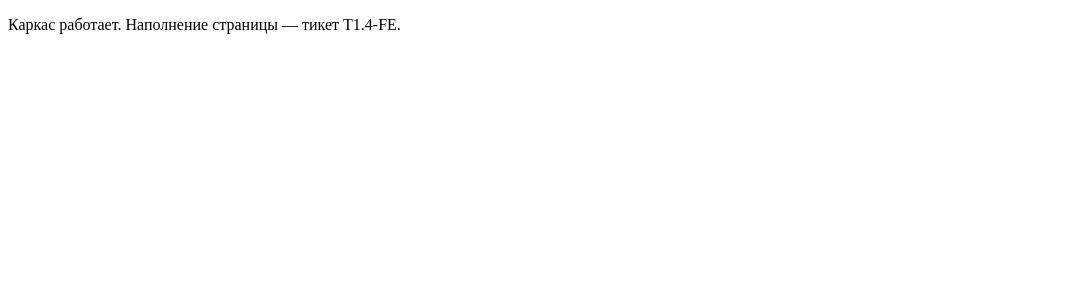
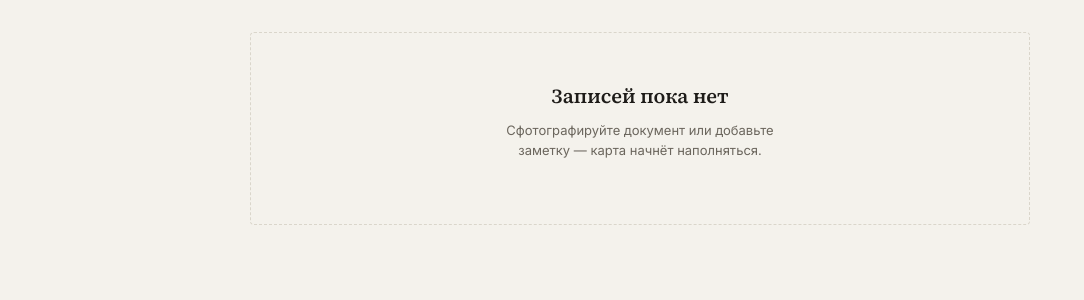
Before and after one commit to masterfocus92/medarchive, a FastAPI app: page / in a window 1280 px wide. Shown: the top 300 px of the page, without its empty margins (0-1084 px from the left). Run offline with FastAPI, Linux system fonts and the light colour scheme.

Commit message:
T1.4-FE: layout на токенах — tokens.css из кита, base.html, пустое состояние
Self-hosted шрифты woff2 (ADR-008), первый Jinja-макрос примитива
(empty), тесты-стражи дизайн-системы: сырой hex или inline-стиль
в шаблонах роняет прогон.

Co-Authored-By: Claude Fable 5 <noreply@anthropic.com>

```diff
--- /dev/null
+++ b/app/static/css/app.css
@@ -0,0 +1,126 @@
+/* Базовый слой продукта. Всё извлечено из docs/design-kit.html —
+   кит первичен, расхождение значений с китом = дефект.
+   CSS примитивов добавляется сюда по мере их ПЕРВОГО использования
+   на экране (DESIGN.MD §4) — мёртвых стилей «на вырост» здесь нет. */
+
+/* ---------- Шрифты (self-hosted, ADR-008) ----------
+   Латиница и кириллица — отдельными подмножествами: браузер скачает
+   только нужное. font-display: swap — текст виден до загрузки шрифта. */
+
+/* Inter — интерфейс, тело, формы */
+@font-face {
+  font-family: "Inter";
+  font-style: normal;
+  font-weight: 400;
+  font-display: swap;
+  src: url("../fonts/inter-latin-400-normal.woff2") format("woff2");
+  unicode-range: U+0000-00FF, U+0131, U+0152-0153, U+02BB-02BC, U+02C6, U+02DA, U+02DC, U+2000-206F, U+20AC, U+2122, U+2212;
+}
+@font-face {
+  font-family: "Inter";
+  font-style: normal;
+  font-weight: 400;
+  font-display: swap;
+  src: url("../fonts/inter-cyrillic-400-normal.woff2") format("woff2");
+  unicode-range: U+0301, U+0400-045F, U+0490-0491, U+04B0-04B1, U+2116;
+}
+@font-face {
+  font-family: "Inter";
+  font-style: normal;
+  font-weight: 500;
+  font-display: swap;
+  src: url("../fonts/inter-latin-500-normal.woff2") format("woff2");
+  unicode-range: U+0000-00FF, U+0131, U+0152-0153, U+02BB-02BC, U+02C6, U+02DA, U+02DC, U+2000-206F, U+20AC, U+2122, U+2212;
+}
+@font-face {
+  font-family: "Inter";
+  font-style: normal;
+  font-weight: 500;
+  font-display: swap;
+  src: url("../fonts/inter-cyrillic-500-normal.woff2") format("woff2");
+  unicode-range: U+0301, U+0400-045F, U+0490-0491, U+04B0-04B1, U+2116;
+}
+
+/* Source Serif 4 — заголовки (600) и карандашные пометки (400 italic) */
+@font-face {
+  font-family: "Source Serif 4";
+  font-style: normal;
+  font-weight: 600;
+  font-display: swap;
+  src: url("../fonts/source-serif-4-latin-600-normal.woff2") format("woff2");
+  unicode-range: U+0000-00FF, U+0131, U+0152-0153, U+02BB-02BC, U+02C6, U+02DA, U+02DC, U+2000-206F, U+20AC, U+2122, U+2212;
+}
+@font-face {
+  font-family: "Source Serif 4";
+  font-style: normal;
+  font-weight: 600;
+  font-display: swap;
+  src: url("../fonts/source-serif-4-cyrillic-600-normal.woff2") format("woff2");
+  unicode-range: U+0301, U+0400-045F, U+0490-0491, U+04B0-04B1, U+2116;
+}
+@font-face {
+  font-family: "Source Serif 4";
+  font-style: italic;
+  font-weight: 400;
+  font-display: swap;
+  src: url("../fonts/source-serif-4-latin-400-italic.woff2") format("woff2");
+  unicode-range: U+0000-00FF, U+0131, U+0152-0153, U+02BB-02BC, U+02C6, U+02DA, U+02DC, U+2000-206F, U+20AC, U+2122, U+2212;
+}
+@font-face {
+  font-family: "Source Serif 4";
+  font-style: italic;
+  font-weight: 400;
+  font-display: swap;
+  src: url("../fonts/source-serif-4-cyrillic-400-italic.woff2") format("woff2");
+  unicode-range: U+0301, U+0400-045F, U+0490-0491, U+04B0-04B1, U+2116;
+}
+
+/* JetBrains Mono — данные: даты, измерения */
+@font-face {
+  font-family: "JetBrains Mono";
+  font-style: normal;
+  font-weight: 400;
+  font-display: swap;
+  src: url("../fonts/jetbrains-mono-latin-400-normal.woff2") format("woff2");
+  unicode-range: U+0000-00FF, U+0131, U+0152-0153, U+02BB-02BC, U+02C6, U+02DA, U+02DC, U+2000-206F, U+20AC, U+2122, U+2212;
+}
+@font-face {
+  font-family: "JetBrains Mono";
+  font-style: normal;
+  font-weight: 400;
+  font-display: swap;
+  src: url("../fonts/jetbrains-mono-cyrillic-400-normal.woff2") format("woff2");
+  unicode-range: U+0301, U+0400-045F, U+0490-0491, U+04B0-04B1, U+2116;
+}
+
+/* ---------- База (кит, строки reset/body/.wrap) ---------- */
+
+* { box-sizing: border-box; margin: 0; padding: 0; }
+
+body {
+  background: var(--paper);
+  color: var(--ink);
+  font-family: var(--sans);
+  font-size: var(--t-body);
+  line-height: 1.55;
+  -webkit-font-smoothing: antialiased;
+  padding: var(--s6) var(--s4);
+}
+
+/* Одна колонка, вертикальный поток — никаких сайдбаров в POC (DESIGN.MD §6) */
+.wrap { max-width: 780px; margin: 0 auto; }
+
+/* Фокус видим всегда, синими чернилами; outline не отключать (DESIGN.MD §7) */
+:focus-visible { outline: 2px solid var(--ink-blue); outline-offset: 2px; }
+
+/* ---------- Примитивы (по мере первого использования) ---------- */
+
+/* Пустой экран — приглашение к действию, не заглушка */
+.empty { text-align: center; padding: var(--s7) var(--s4); border: 1px dashed var(--rule); border-radius: var(--radius); }
+.empty h3 { font-family: var(--serif); font-weight: 600; font-size: var(--t-h3); margin-bottom: var(--s2); }
+.empty p { color: var(--pencil); max-width: 320px; margin: 0 auto var(--s4); font-size: var(--t-small); }
+
+/* ---------- Платформа ---------- */
+
+@media (prefers-reduced-motion: reduce) { * { transition: none !important; } }
+@media (max-width: 520px) { body { padding: var(--s4) var(--s3); } }
--- /dev/null
+++ b/app/static/css/tokens.css
@@ -0,0 +1,41 @@
+/* Токены дизайн-системы — ДОСЛОВНАЯ копия :root из docs/design-kit.html.
+   Кит — источник истины (DESIGN.MD §2): менять значения здесь нельзя,
+   сначала меняется кит. Единственное место в продукте, где живут
+   сырые значения; экраны используют только var(--...). */
+:root {
+  /* Цвет: бумага / чернила / карандаш */
+  --paper:       #F4F2EC;  /* фон — лист на столе */
+  --sheet:       #FCFBF8;  /* поднятая поверхность — карточка */
+  --ink:         #1E1C19;  /* чернила — основной текст, факты */
+  --ink-strong:  #262B33;  /* тёмно-синие чернила — первичное действие */
+  --pencil:      #6B665D;  /* карандаш — второстепенный текст, пометки */
+  --pencil-soft: #9A948A;  /* бледный карандаш — подписи, плейсхолдеры */
+  --rule:        #DAD6CB;  /* линовка — тонкие разделители, рамки */
+  --rule-soft:   #E7E3D9;  /* очень бледная линовка */
+  --ink-blue:    #2E4B7A;  /* синие чернила — ссылки, фокус */
+  --red-pen:     #8E3B33;  /* красный карандаш — ошибка, удаление */
+  --green-ink:   #4A6350;  /* зелёные чернила — только подтверждение */
+
+  /* Типографика */
+  --serif: "Source Serif 4", Georgia, serif;      /* заголовки, названия записей */
+  --sans:  "Inter", system-ui, sans-serif;         /* интерфейс, тело, формы */
+  --mono:  "JetBrains Mono", ui-monospace, monospace; /* данные: даты, измерения */
+
+  /* Шкала размеров */
+  --t-caption: 0.75rem;   /* 12 */
+  --t-small:   0.8125rem; /* 13 */
+  --t-body:    0.9375rem; /* 15 */
+  --t-lead:    1.0625rem; /* 17 */
+  --t-h3:      1.25rem;   /* 20 */
+  --t-h2:      1.625rem;  /* 26 */
+  --t-h1:      2.125rem;  /* 34 */
+
+  /* Отступы (шаг 4px) */
+  --s1: 4px;  --s2: 8px;  --s3: 12px; --s4: 16px;
+  --s5: 24px; --s6: 32px; --s7: 48px;
+
+  /* Форма */
+  --radius:   4px;   /* карточки, поля — крепкие углы, как у бланка */
+  --radius-sm: 3px;
+  --hair: 1px solid var(--rule);
+}
--- a/app/templates/base.html
+++ b/app/templates/base.html
@@ -4,10 +4,18 @@
   <meta charset="utf-8">
   <meta name="viewport" content="width=device-width, initial-scale=1">
   <title>{% block title %}Семейная медкарта{% endblock %}</title>
-  {# Стили подключит T1.4-FE (tokens.css из дизайн-кита) — блок оставлен под них. #}
+  <link rel="stylesheet" href="{{ url_for('static', path='css/tokens.css') }}">
+  <link rel="stylesheet" href="{{ url_for('static', path='css/app.css') }}">
   {% block head %}{% endblock %}
 </head>
 <body>
-  {% block content %}{% endblock %}
+  <div class="wrap">
+    <header>
+      {# Место переключателя профилей (switcher + mono-badge) — этап 2. #}
+    </header>
+    <main>
+      {% block content %}{% endblock %}
+    </main>
+  </div>
 </body>
 </html>
--- a/app/templates/index.html
+++ b/app/templates/index.html
@@ -1,6 +1,11 @@
 {% extends "base.html" %}
+{% from "macros/ui.html" import empty %}
 
 {% block content %}
-{# Временная заглушка каркаса: пустое состояние на примитиве empty — scope T1.4-FE. #}
-<p>Каркас работает. Наполнение страницы — тикет T1.4-FE.</p>
+{# Первичное действие («Добавить запись») появится на этапе 3 —
+   вместе с потоком загрузки, на который ему вести. #}
+{{ empty(
+  "Записей пока нет",
+  "Сфотографируйте документ или добавьте заметку — карта начнёт наполняться."
+) }}
 {% endblock %}
--- /dev/null
+++ b/app/templates/macros/ui.html
@@ -0,0 +1,11 @@
+{# Примитивы дизайн-кита (docs/design-kit.html) как Jinja-макросы.
+   Один примитив — одно место в коде: копипаста разметки примитива
+   по экранам — блокер на ревью (DESIGN.MD §4). Макрос добавляется сюда,
+   когда экран использует примитив впервые. #}
+
+{% macro empty(title, text) %}
+<div class="empty">
+  <h3>{{ title }}</h3>
+  <p>{{ text }}</p>
+</div>
+{% endmacro %}
```
Also changed, not shown: docs/adr/ADR-008-self-hosted-fonts.md (added, +21 -0 lines), tests/test_app.py (+44 -0 lines), app/static/fonts/inter-cyrillic-400-normal.woff2 (added), app/static/fonts/inter-cyrillic-500-normal.woff2 (added), app/static/fonts/inter-latin-400-normal.woff2 (added), app/static/fonts/inter-latin-500-normal.woff2 (added), app/static/fonts/jetbrains-mono-cyrillic-400-normal.woff2 (added), app/static/fonts/jetbrains-mono-latin-400-normal.woff2 (added), app/static/fonts/source-serif-4-cyrillic-400-italic.woff2 (added), app/static/fonts/source-serif-4-cyrillic-600-normal.woff2 (added), app/static/fonts/source-serif-4-latin-400-italic.woff2 (added), app/static/fonts/source-serif-4-latin-600-normal.woff2 (added), docs/adr/README.md.
